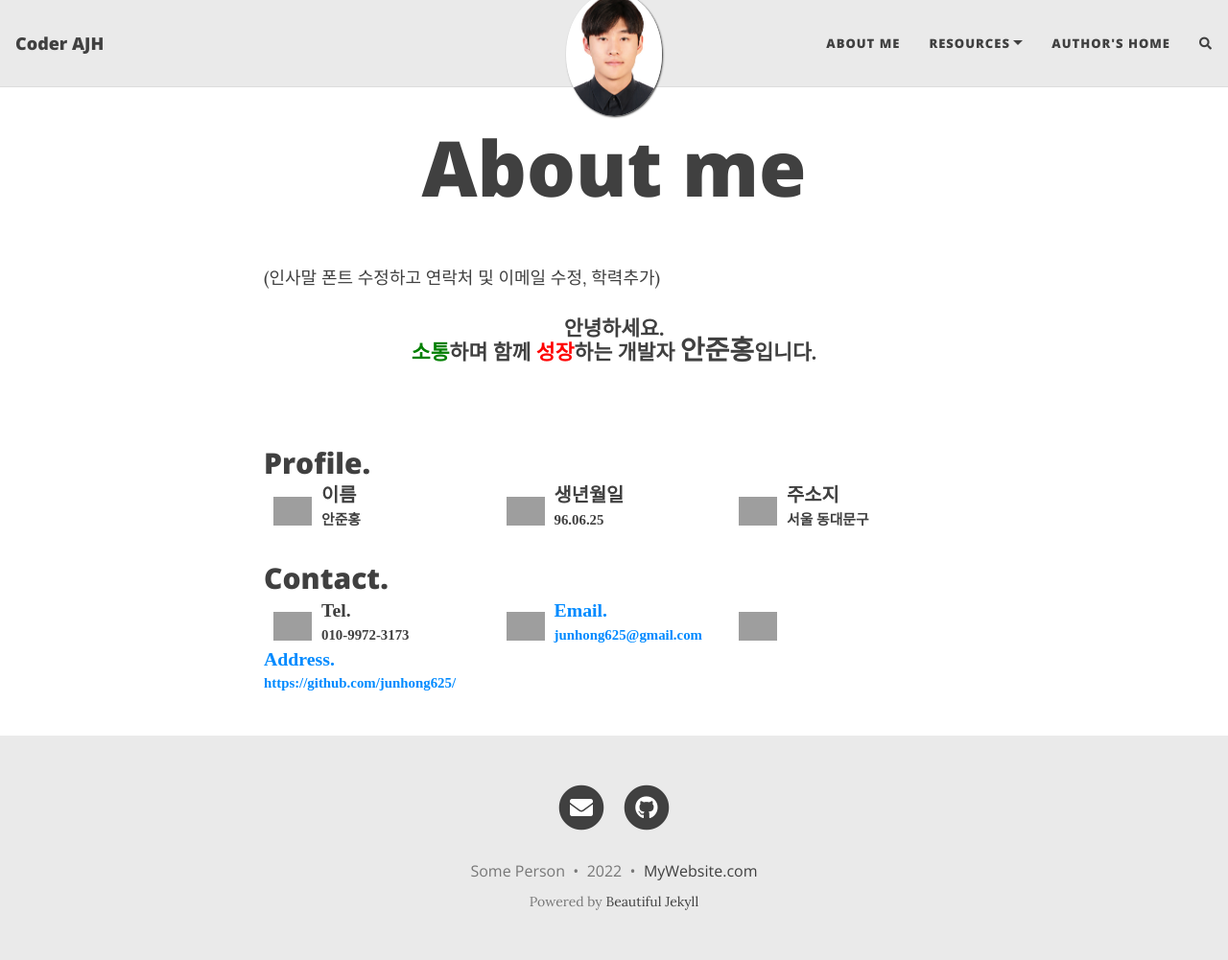
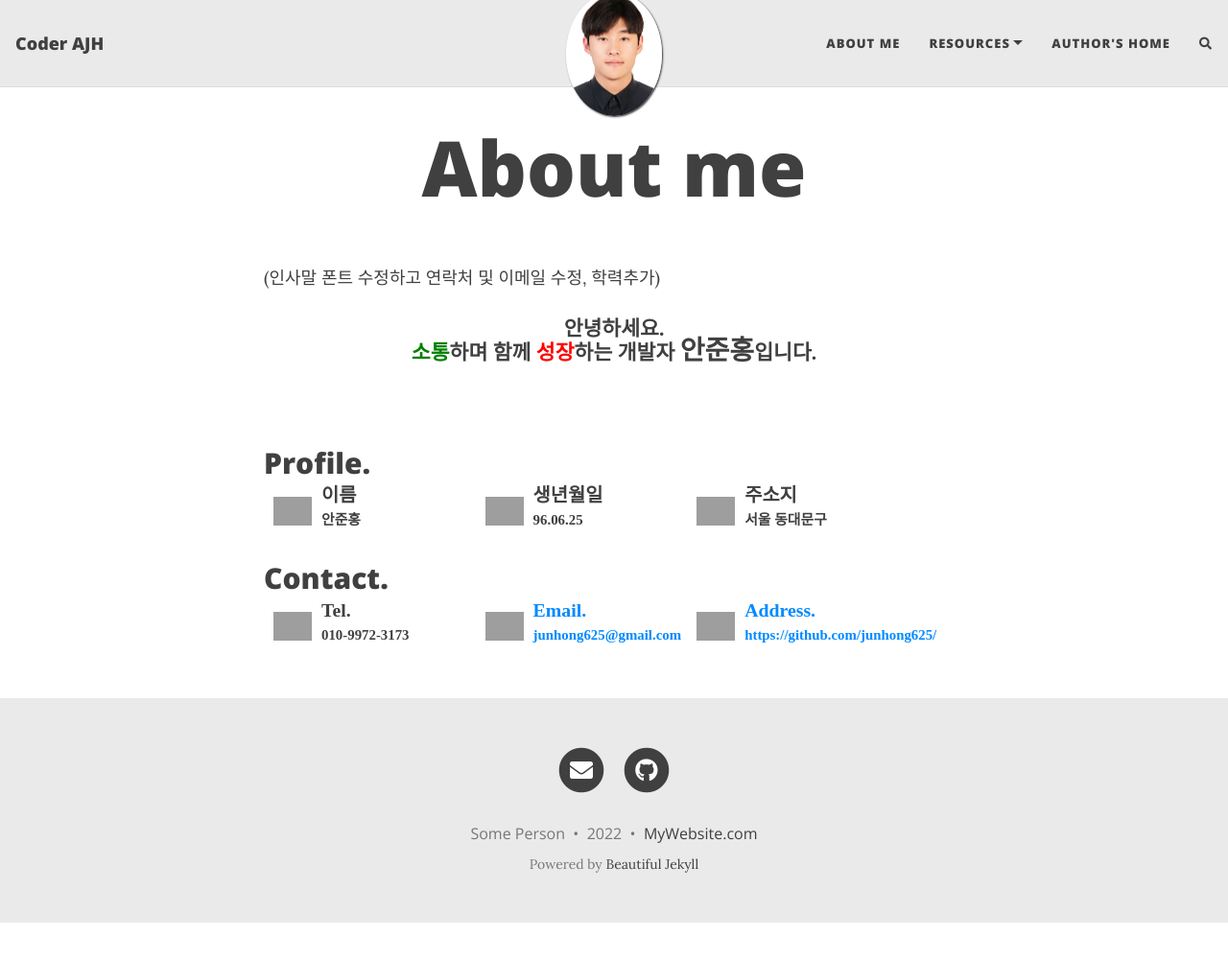
Before and after one commit to junhong625/junhong625.github.io, a Jekyll site: the page built from aboutme.md, in a window 1280 px wide and 1001 px high. Shown: the whole window at 96% size. Built offline with Jekyll 4.4.1, drawn with Linux system fonts in a browser that asks for light colours; nearby versions of some CDN libraries; comment, search, counter and statistics services are not loaded; grey boxes are pictures that could not be loaded.

Commit message:
Update aboutme.md

```diff
--- a/aboutme.md
+++ b/aboutme.md
@@ -17,13 +17,13 @@
 <div style="float: left; padding: 10px;">
     <img src="https://user-images.githubusercontent.com/83000975/153178663-f5732bd8-0076-4296-b97e-a606141512d3.png" height=30 weight=30>
 </div>
-<div style="font: normal bold 1.1em/1em 'sans-serif'; float: left; width: 25%;">
+<div style="font: normal bold 1.1em/1em 'sans-serif'; float: left; width: 22%;">
 이름 <br> <sub>안준홍</sub>
 </div>
 <div style="float: left; padding: 10px;">
     <img src="https://user-images.githubusercontent.com/83000975/153190863-3566ca35-1643-4c4d-b99c-7deeeeca09cc.jpg" height=30 weight=30>
 </div>
-<div style="font: normal bold 1.1em/1em 'sans-serif'; float: left; width: 25%;">
+<div style="font: normal bold 1.1em/1em 'sans-serif'; float: left; width: 22%;">
 생년월일 <br> <sub>96.06.25</sub>
 </div>
 <div style="float: left; padding: 10px;">
@@ -40,14 +40,14 @@
 <div style="float: left; padding: 10px;">
 <img src="https://user-images.githubusercontent.com/83000975/153432019-7ee7cfb4-cadd-40d4-b817-81ffb7819e06.png" height=30 weight=30>
 </div>
-<div style="font: normal bold 1.1em/1em 'sans-serif'; float: left; width: 25%;">
+<div style="font: normal bold 1.1em/1em 'sans-serif'; float: left; width: 22%;">
 Tel. <br><sub>010-9972-3173</sub>
 </div>
 
 <div style="float: left; padding: 10px;">
 <img src="https://user-images.githubusercontent.com/83000975/153433238-c3342961-6de3-4d4d-b417-d35447a24aed.jpg" height=30 weight=30>
 </div>
-<div style="font: normal bold 1.1em/1em 'sans-serif'; float: left; width: 25%;">
+<div style="font: normal bold 1.1em/1em 'sans-serif'; float: left; width: 22%;">
 <a href="mailto:junhong625@gmail.com">
 Email. <br><sub>junhong625@gmail.com</sub>
 </a>
```
